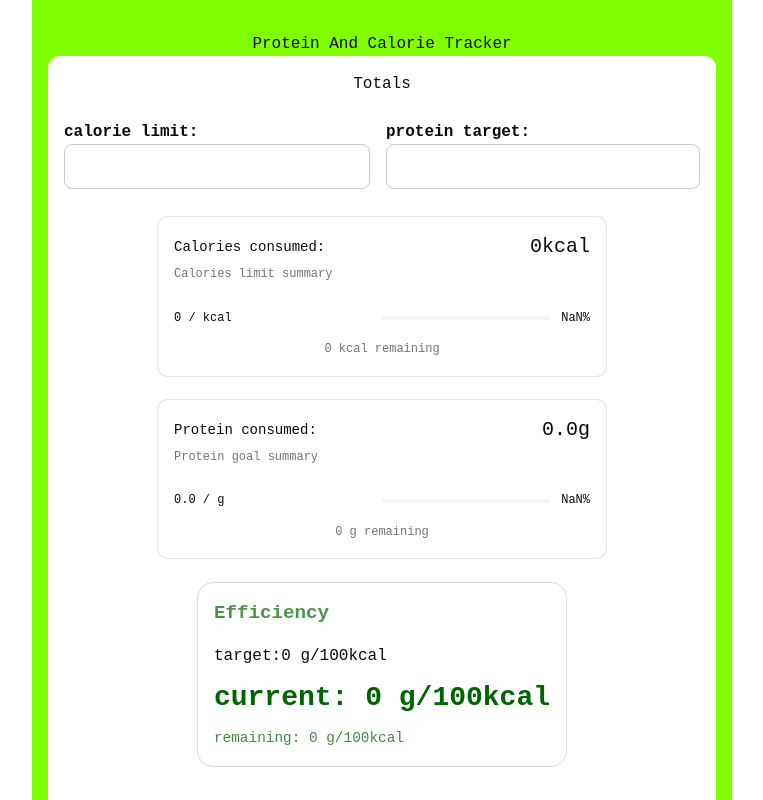
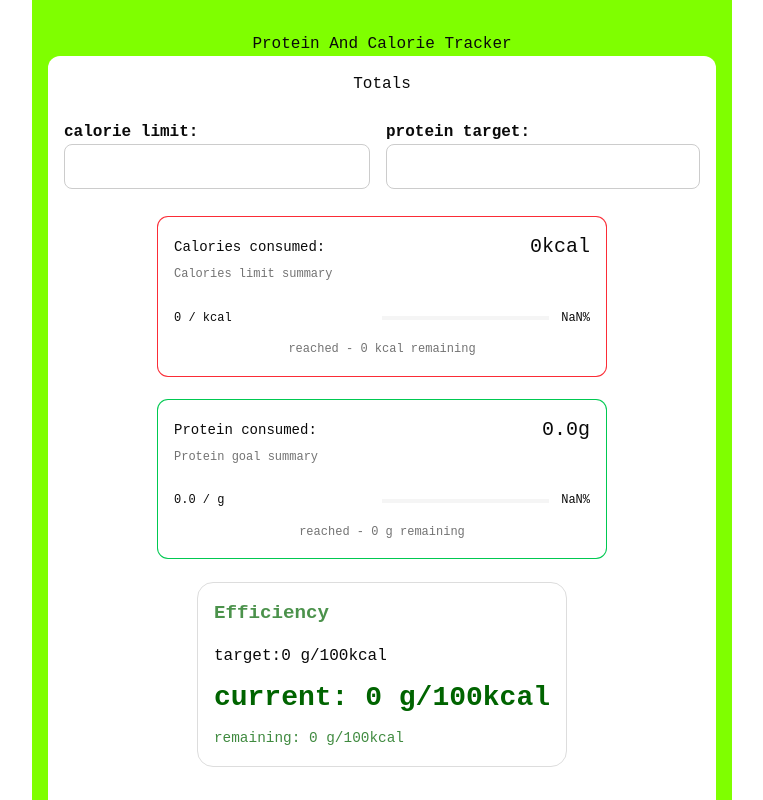
Before and after one commit to GrowYourOwnFreedom/protein-tracker, a React (Vite) app: page / in a window 1280 px wide. Shown: the top 800 px of the page, without its empty margins (258-1021 px from the left). Built offline with nearby package versions, Linux system fonts and the light colour scheme.

Commit message:
add succes/fail colours to shadcn card

```diff
--- a/src/TargetCard.jsx
+++ b/src/TargetCard.jsx
@@ -1,4 +1,5 @@
 import { Progress } from "./components/ui/progress";
+import { cn } from "./lib/utils";
 import { formatNumber } from "./numberUtils";
 import {
     Card,
@@ -20,8 +21,46 @@ function TargetCard({ title, current, target, unit, type }) {
     const barPercentage = Math.min(percentage, 100);
     const displayPercentage = Math.round(percentage);
 
+    function getTargetStatus(target, currTotal) {
+        if (currTotal < target * 0.8) {
+            return "low";
+        }
+        if (currTotal < target) {
+            return "near";
+        }
+        return "reached";
+    }
+    const status = getTargetStatus(target, current);
+
+    function targetSuccessStatus(type, status) {
+        if (type === "goal") {
+            if (status === "low") return "fail";
+            if (status === "near") return "okay";
+            return "success";
+        }
+        if (type === "limit") {
+            if (status === "reached") return "fail";
+            if (status === "near") return "okay";
+            return "success";
+        }
+    }
+    const successStatus = targetSuccessStatus(type, status);
+
+    const statusClasses = {
+        fail: " ring-red-500",
+
+        okay: " ring-yellow-500",
+
+        success: " ring-green-500",
+    };
+
     return (
-        <Card className="w-full max-w-md rounded-lg gap-6">
+        <Card
+            className={cn(
+                "w-full max-w-md rounded-lg gap-6",
+                statusClasses[successStatus],
+            )}
+        >
             <CardHeader>
                 <div className="flex items-center">
                     <CardTitle>
@@ -43,14 +82,13 @@ function TargetCard({ title, current, target, unit, type }) {
                         {current} / {target} {unit}
                     </p>
                     <div className="flex items-center gap-3 w-1/2 ml-auto">
-
-                    <Progress value={barPercentage}/>
-                    <span>{displayPercentage}%</span>
+                        <Progress value={barPercentage} />
+                        <span>{displayPercentage}%</span>
                     </div>
                 </div>
                 <div className="flex pt-3">
                     <p className="ml-auto mr-auto text-muted-foreground">
-                        {statusText}
+                        {status} - {statusText}
                     </p>
                 </div>
             </CardContent>
```
